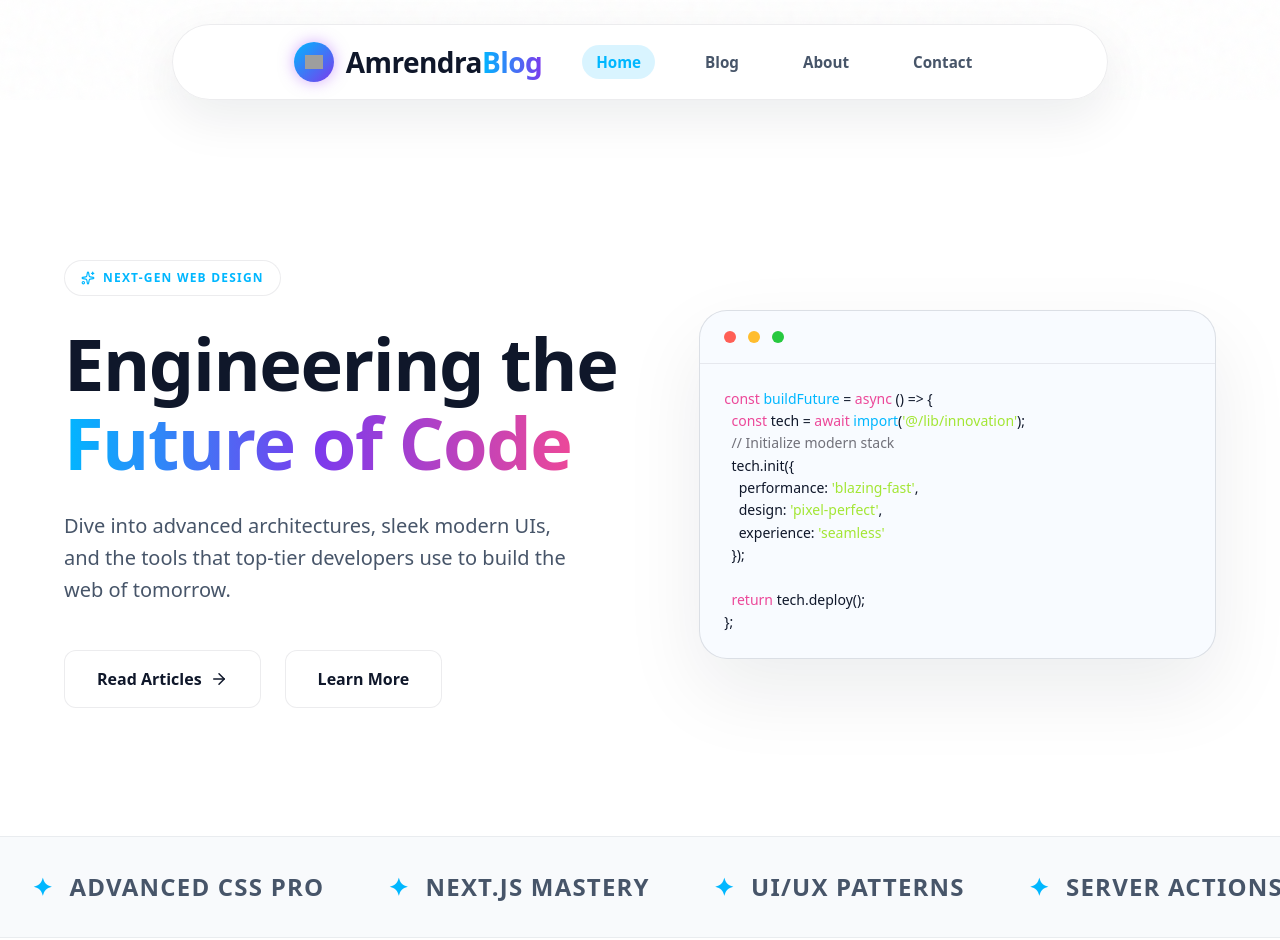
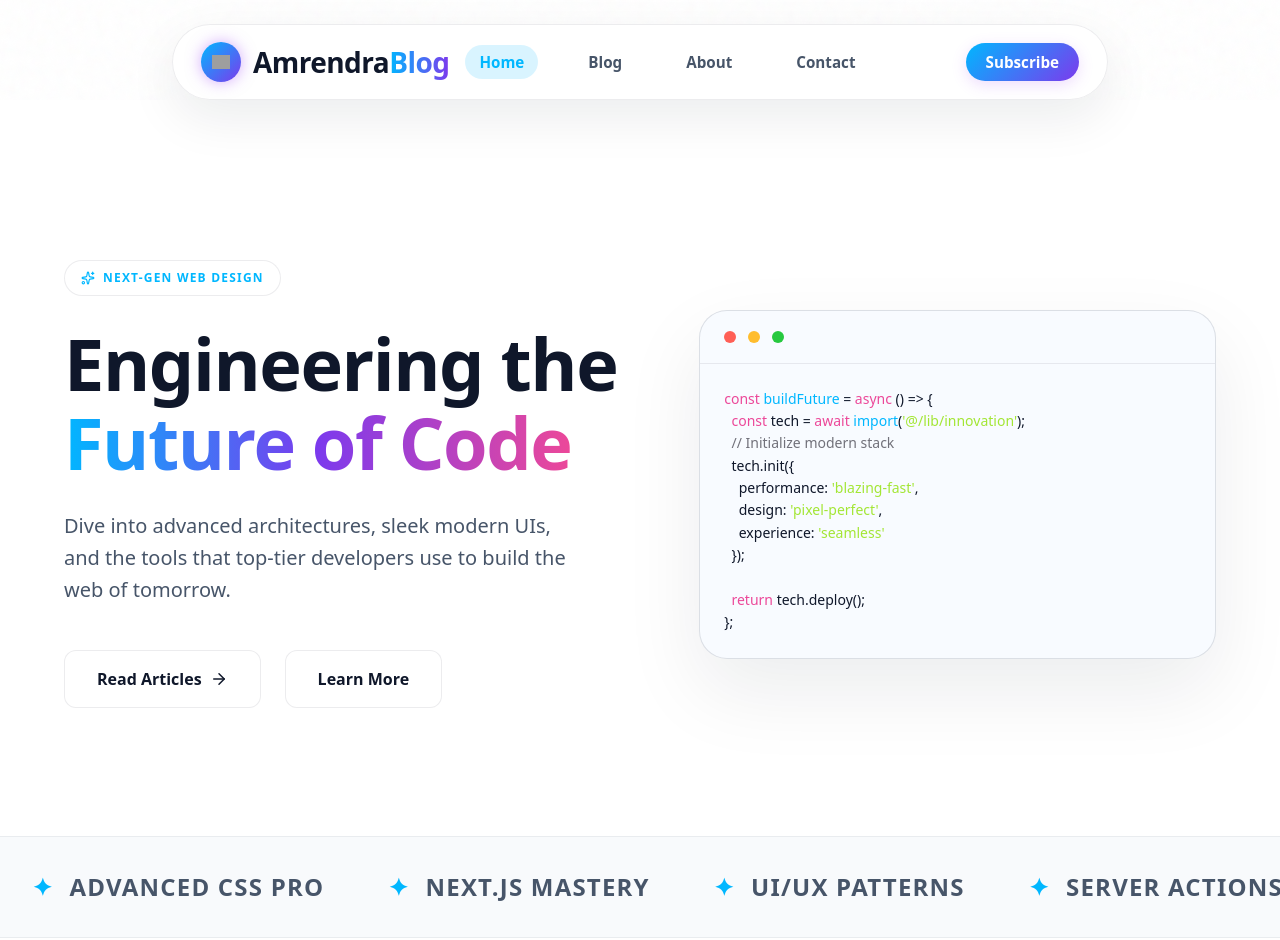
Before and after one commit to AmrendraCodes/AmrendraBlog, a Next.js app in the folder my-website/: page / in a window 1280 px wide. Shown: the top 940 px of the page. Built offline with nearby package versions, Linux system fonts and the light colour scheme; grey boxes are pictures that could not be loaded.

Commit message:
File commited

```diff
--- a/my-website/src/components/Header.js
+++ b/my-website/src/components/Header.js
@@ -42,7 +42,7 @@ export default function Header() {
     <>
       <div className={styles.headerWrapper}>
         <header className={`${styles.header} ${isScrolled ? styles.headerScrolled : ""}`}>
-          <div className={styles.leftGroup}>
+          <div className={styles.leftSection}>
             <Link href="/" className={styles.logoArea}>
               <div className={styles.logoIcon}>
                 <img src="/icon.svg" alt="Logo" className={styles.logoImage} />
@@ -51,7 +51,9 @@ export default function Header() {
                 Amrendra<span className={styles.logoHighlight}>Blog</span>
               </span>
             </Link>
+          </div>
 
+          <div className={styles.centerSection}>
             <nav className={styles.nav}>
               {navLinks.map((link) => {
                 const isActive = link.href === '/' ? pathname === '/' : pathname.startsWith(link.href);
@@ -68,6 +70,8 @@ export default function Header() {
             </nav>
           </div>
 
+          <div className={styles.rightSection}>
+            <button className={styles.ctaButton}>Subscribe</button>
             <button
               type="button"
               className={styles.mobileToggle}
@@ -77,6 +81,7 @@ export default function Header() {
             >
               <Menu size={20} />
             </button>
+          </div>
         </header>
       </div>
 
@@ -124,6 +129,9 @@ export default function Header() {
               </Link>
             );
           })}
+          <button className={styles.mobileCtaButton} onClick={() => setIsMenuOpen(false)}>
+            Subscribe
+          </button>
         </nav>
       </div>
 
--- a/my-website/src/components/Header.module.css
+++ b/my-website/src/components/Header.module.css
@@ -31,19 +31,35 @@
 
 @media (min-width: 768px) {
   .header {
+    display: grid;
+    grid-template-columns: 1fr auto 1fr;
+    gap: 1rem;
+  }
+}
+
+.leftSection {
+  display: flex;
+  align-items: center;
+  justify-content: flex-start;
+}
+
+.centerSection {
+  display: none;
+}
+
+@media (min-width: 768px) {
+  .centerSection {
+    display: flex;
+    align-items: center;
     justify-content: center;
   }
 }
 
-.leftGroup {
+.rightSection {
   display: flex;
   align-items: center;
-}
-
-@media (min-width: 768px) {
-  .leftGroup {
-    gap: 2.5rem;
-  }
+  justify-content: flex-end;
+  gap: 0.75rem;
 }
 
 @media (min-width: 640px) {
@@ -326,3 +342,53 @@
   color: var(--accent-cyan);
   background: rgba(0, 183, 255, 0.15);
 }
+
+/* CTA Button */
+.ctaButton {
+  display: none;
+}
+
+@media (min-width: 768px) {
+  .ctaButton {
+    display: inline-flex;
+    align-items: center;
+    justify-content: center;
+    background: linear-gradient(135deg, var(--accent-cyan), var(--accent-purple));
+    color: white;
+    font-weight: 600;
+    font-size: 0.95rem;
+    padding: 0.5rem 1.25rem;
+    border-radius: 9999px;
+    border: none;
+    cursor: pointer;
+    transition: transform 0.3s ease, opacity 0.3s ease, box-shadow 0.3s ease;
+    box-shadow: 0 4px 15px rgba(168, 85, 247, 0.2);
+  }
+  .ctaButton:hover {
+    transform: translateY(-2px);
+    opacity: 0.95;
+    box-shadow: 0 6px 20px rgba(168, 85, 247, 0.4);
+  }
+}
+
+/* Mobile CTA Button */
+.mobileCtaButton {
+  display: inline-flex;
+  align-items: center;
+  justify-content: center;
+  background: linear-gradient(135deg, var(--accent-cyan), var(--accent-purple));
+  color: white;
+  font-weight: 700;
+  font-size: 1.1rem;
+  padding: 0.85rem 2rem;
+  border-radius: 9999px;
+  border: none;
+  cursor: pointer;
+  margin-top: 1rem;
+  width: fit-content;
+  transition: opacity 0.3s ease;
+}
+
+.mobileCtaButton:hover {
+  opacity: 0.9;
+}
```
Lines whose indentation alone changed are shown as unchanged.
